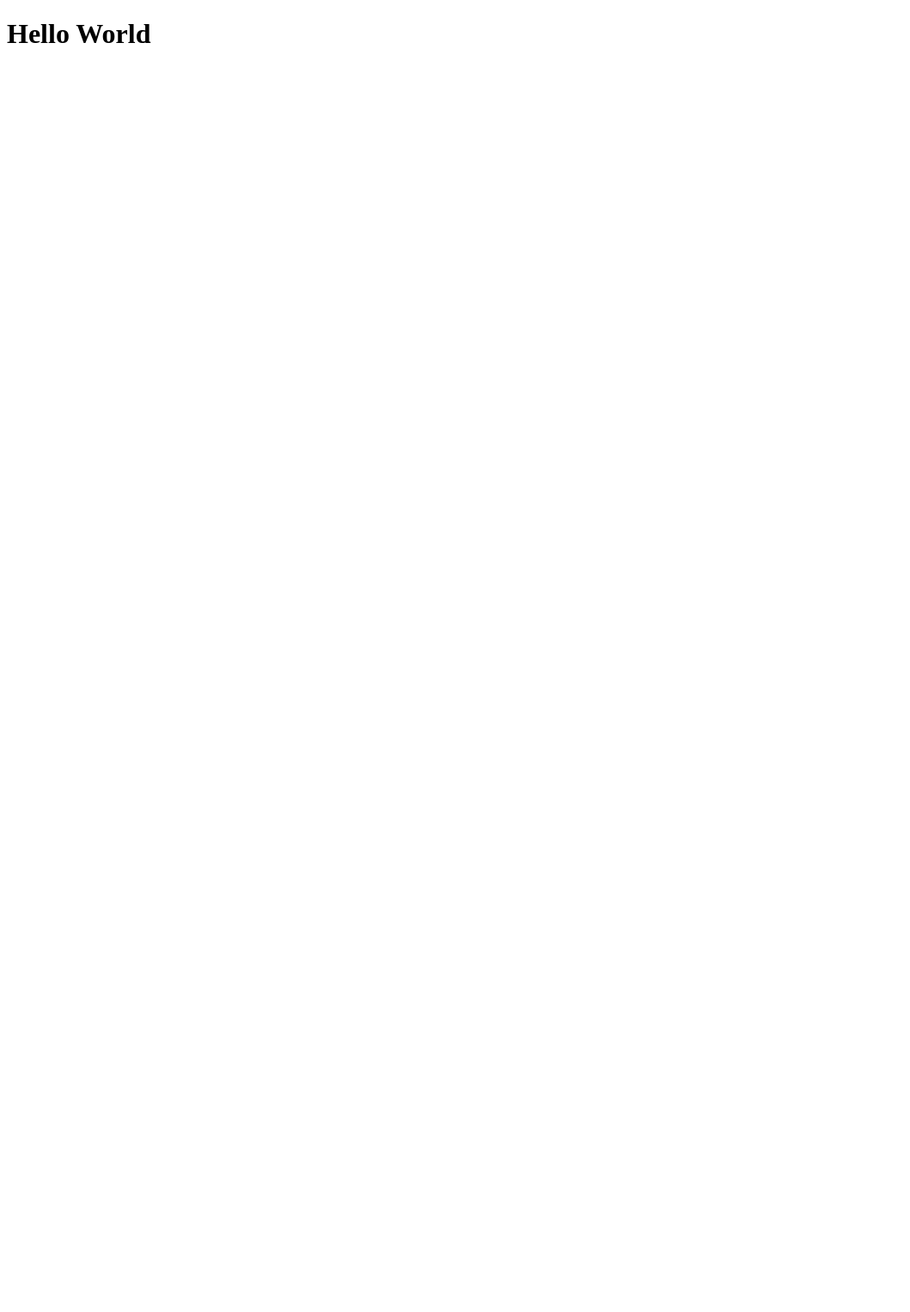
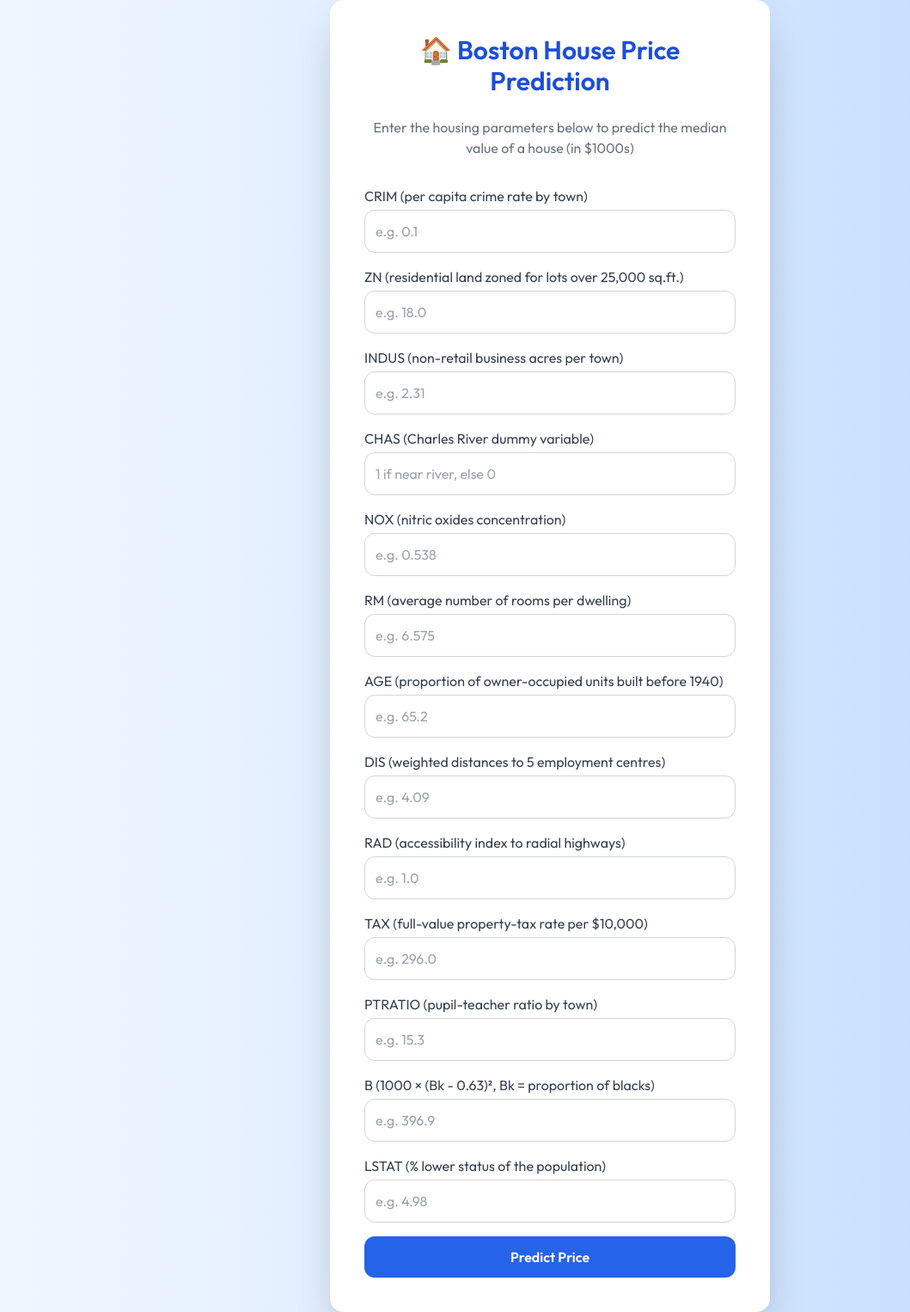
Before and after one commit to voidogic/BostonHousePricing, a Flask app: page / in a window 1280 px wide. Before the commit the part shown is almost empty. Shown: the whole page at 86% size, without its empty margins (0-1059 px from the left). Before the commit the page ends 50 px from the top, so only its background shows below. Run offline with Flask 3, Linux system fonts and the light colour scheme; parts of the project's set-up code (start-up, migrations or seed data) failed here and were passed over; some libraries are stand-ins or nearby versions.

Commit message:
The web app is ready

```diff
--- a/app.py
+++ b/app.py
@@ -23,5 +23,14 @@ def predict_api():
     print(output[0])
     return jsonify(output[0])
 
+@app.route('/predict', methods=['POST'])
+def predict():
+    data=[float(x) for x in request.form.values()]
+    final_input=scalar.transform(np.array(data).reshape(1,-1))
+    print(final_input)
+    output=regmodel.predict(final_input)[0]
+    return render_template('home.html', prediction_text="The House price prediction is {}".format(output))
+
+
 if __name__=="__main__":
     app.run(debug=True)
--- a/templates/home.html
+++ b/templates/home.html
@@ -1,13 +1,122 @@
 <!DOCTYPE html>
 <html lang="en">
 <head>
-    <meta charset="UTF-8">
-    <meta name="viewport" content="width=device-width, initial-scale=1.0">
-    <title>Document</title>
+  <meta charset="UTF-8">
+  <title>Boston House Price Prediction</title>
+  <link href="https://fonts.googleapis.com/css2?family=Outfit:wght@400;600&display=swap" rel="stylesheet">
+  <script src="https://cdn.tailwindcss.com"></script>
 </head>
-<body>
-    <h1>
-        Hello World
-    </h1>
+
+<body class="bg-gradient-to-r from-blue-50 via-blue-100 to-blue-200 min-h-screen flex items-center justify-center font-[Outfit]">
+  <div class="bg-white p-10 rounded-2xl shadow-2xl w-full max-w-lg">
+    <h1 class="text-3xl font-semibold text-center text-blue-700 mb-6">🏠 Boston House Price Prediction</h1>
+    <p class="text-center text-gray-500 mb-8">Enter the housing parameters below to predict the median value of a house (in $1000s)</p>
+
+    <form action="{{ url_for('predict') }}" method="post" class="space-y-4">
+      <!-- CRIM -->
+      <div>
+        <label class="block text-gray-700 font-medium">CRIM (per capita crime rate by town)</label>
+        <input type="number" step="any" name="CRIM" placeholder="e.g. 0.1" required
+          class="w-full p-3 mt-1 border border-gray-300 rounded-xl focus:ring-2 focus:ring-blue-500">
+      </div>
+
+      <!-- ZN -->
+      <div>
+        <label class="block text-gray-700 font-medium">ZN (residential land zoned for lots over 25,000 sq.ft.)</label>
+        <input type="number" step="any" name="ZN" placeholder="e.g. 18.0" required
+          class="w-full p-3 mt-1 border border-gray-300 rounded-xl focus:ring-2 focus:ring-blue-500">
+      </div>
+
+      <!-- INDUS -->
+      <div>
+        <label class="block text-gray-700 font-medium">INDUS (non-retail business acres per town)</label>
+        <input type="number" step="any" name="INDUS" placeholder="e.g. 2.31" required
+          class="w-full p-3 mt-1 border border-gray-300 rounded-xl focus:ring-2 focus:ring-blue-500">
+      </div>
+
+      <!-- CHAS -->
+      <div>
+        <label class="block text-gray-700 font-medium">CHAS (Charles River dummy variable)</label>
+        <input type="number" min="0" max="1" name="CHAS" placeholder="1 if near river, else 0" required
+          class="w-full p-3 mt-1 border border-gray-300 rounded-xl focus:ring-2 focus:ring-blue-500">
+      </div>
+
+      <!-- NOX -->
+      <div>
+        <label class="block text-gray-700 font-medium">NOX (nitric oxides concentration)</label>
+        <input type="number" step="any" name="NOX" placeholder="e.g. 0.538" required
+          class="w-full p-3 mt-1 border border-gray-300 rounded-xl focus:ring-2 focus:ring-blue-500">
+      </div>
+
+      <!-- RM -->
+      <div>
+        <label class="block text-gray-700 font-medium">RM (average number of rooms per dwelling)</label>
+        <input type="number" step="any" name="RM" placeholder="e.g. 6.575" required
+          class="w-full p-3 mt-1 border border-gray-300 rounded-xl focus:ring-2 focus:ring-blue-500">
+      </div>
+
+      <!-- AGE -->
+      <div>
+        <label class="block text-gray-700 font-medium">AGE (proportion of owner-occupied units built before 1940)</label>
+        <input type="number" step="any" name="Age" placeholder="e.g. 65.2" required
+          class="w-full p-3 mt-1 border border-gray-300 rounded-xl focus:ring-2 focus:ring-blue-500">
+      </div>
+
+      <!-- DIS -->
+      <div>
+        <label class="block text-gray-700 font-medium">DIS (weighted distances to 5 employment centres)</label>
+        <input type="number" step="any" name="DIS" placeholder="e.g. 4.09" required
+          class="w-full p-3 mt-1 border border-gray-300 rounded-xl focus:ring-2 focus:ring-blue-500">
+      </div>
+
+      <!-- RAD -->
+      <div>
+        <label class="block text-gray-700 font-medium">RAD (accessibility index to radial highways)</label>
+        <input type="number" step="any" name="RAD" placeholder="e.g. 1.0" required
+          class="w-full p-3 mt-1 border border-gray-300 rounded-xl focus:ring-2 focus:ring-blue-500">
+      </div>
+
+      <!-- TAX -->
+      <div>
+        <label class="block text-gray-700 font-medium">TAX (full-value property-tax rate per $10,000)</label>
+        <input type="number" step="any" name="TAX" placeholder="e.g. 296.0" required
+          class="w-full p-3 mt-1 border border-gray-300 rounded-xl focus:ring-2 focus:ring-blue-500">
+      </div>
+
+      <!-- PTRATIO -->
+      <div>
+        <label class="block text-gray-700 font-medium">PTRATIO (pupil-teacher ratio by town)</label>
+        <input type="number" step="any" name="PTRATIO" placeholder="e.g. 15.3" required
+          class="w-full p-3 mt-1 border border-gray-300 rounded-xl focus:ring-2 focus:ring-blue-500">
+      </div>
+
+      <!-- B -->
+      <div>
+        <label class="block text-gray-700 font-medium">B (1000 × (Bk - 0.63)², Bk = proportion of blacks)</label>
+        <input type="number" step="any" name="B" placeholder="e.g. 396.9" required
+          class="w-full p-3 mt-1 border border-gray-300 rounded-xl focus:ring-2 focus:ring-blue-500">
+      </div>
+
+      <!-- LSTAT -->
+      <div>
+        <label class="block text-gray-700 font-medium">LSTAT (% lower status of the population)</label>
+        <input type="number" step="any" name="LSTAT" placeholder="e.g. 4.98" required
+          class="w-full p-3 mt-1 border border-gray-300 rounded-xl focus:ring-2 focus:ring-blue-500">
+      </div>
+
+      <!-- Submit Button -->
+      <button type="submit"
+        class="w-full bg-blue-600 text-white py-3 rounded-xl hover:bg-blue-700 transition duration-300 font-semibold">
+        Predict Price
+      </button>
+    </form>
+
+    <!-- Prediction Text -->
+    {% if prediction_text %}
+    <div class="mt-6 text-center bg-blue-50 p-4 rounded-xl border border-blue-100 text-lg text-blue-700 font-semibold">
+      {{ prediction_text }}
+    </div>
+    {% endif %}
+  </div>
 </body>
 </html>
```
